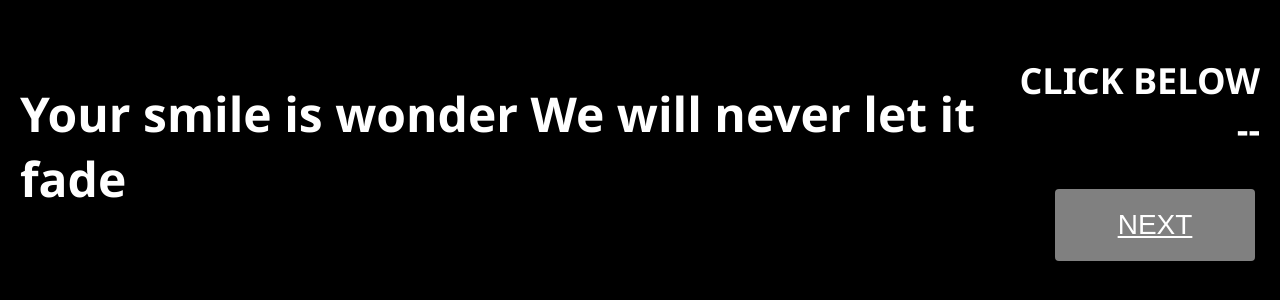
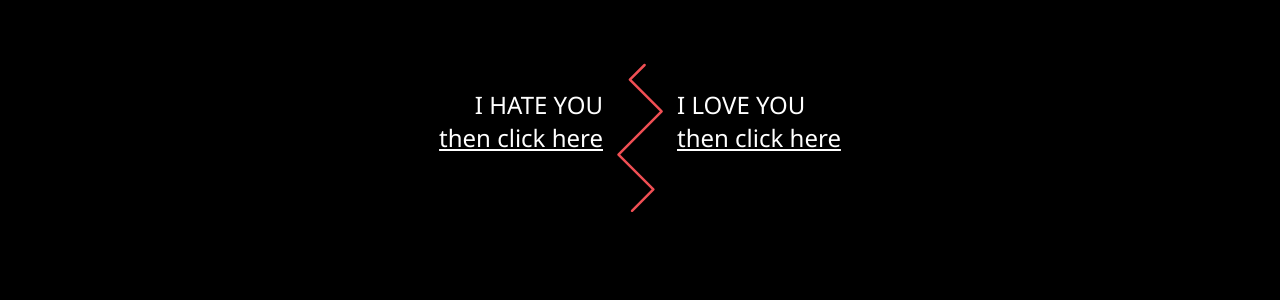
Before and after one commit to dezhanger/dezhanger.github.io, a plain HTML site: page index.html in a window 1280 px wide. Shown: the part 262-562 px from the top of the page. Drawn offline with nearby package versions, Linux system fonts and the light colour scheme; files that its build step writes are made by us from their sources; files whose address does not match are found by name.

Commit message:
Update index.html

```diff
--- a/index.html
+++ b/index.html
@@ -1,9 +1,12 @@
 <!DOCTYPE html>
 <html >
 <head>
+
   <meta charset="UTF-8">
-  <title>Her_Name</title> <!-- this text can be edited -->
-
+  <title>ANSWER ME!</title>
+  <script src="https://use.typekit.net/lkh0ago.js"></script>
+<script>try{Typekit.load({ async: true });}catch(e){}</script>
+  <link rel="stylesheet" href="https://cdnjs.cloudflare.com/ajax/libs/meyer-reset/2.0/reset.min.css">
 
 
       <link rel="stylesheet" href="css/style.css">
@@ -12,67 +15,39 @@
 </head>
 
 <body>
-  <div class="background"></div>
-<h1>
-  <div class="underlay"></div>
-  <span class="initial">
-    <span>Your</span>
-    <span>smile is wonder</span>
-  </span>
-  <span class="final">
-    <span>We will</span>
-    <span>never let it fade</span>
-  </span>
-</h1>
-  <script src='http://cdnjs.cloudflare.com/ajax/libs/jquery/2.2.2/jquery.min.js'></script>
+  <main>
+  <div>
+    <div>
+      <span>I&nbsp;HATE&nbsp;YOU</span> <!-- this text can be edited -->
+      <span>
+        <a>
+          <b><a href="../errorr">then click here </a>&nbsp;</b> <!--change domain name here -->
+        </a>
+      </span>
+    </div>
+    <svg viewBox='0 0 200 600'>
+      <polygon points='118.302698 8 59.5369448 66.7657528 186.487016 193.715824 14 366.202839 153.491505 505.694344 68.1413353 591.044514 200 591.044514 200 8'></polygon>
+    </svg>
+  </div>
+  <svg class='crack' viewBox='0 0 200 600'>
+    <polyline points='118.302698 8 59.5369448 66.7657528 186.487016 193.715824 14 366.202839 153.491505 505.694344 68.1413353 591.044514'></polyline>
+  </svg>
+  <div>
+    <svg viewBox='0 0 200 600'>
+      <polygon points='118.302698 8 59.5369448 66.7657528 186.487016 193.715824 14 366.202839 153.491505 505.694344 68.1413353 591.044514 0 591.044514 0 8'></polygon>
+    </svg>
+    <div>
+      <span>I&nbsp;LOVE&nbsp;YOU</span> <!-- this text can be edited -->
+      <span>
+        <a>
+          <b><a href="../message/index.html">then click here</a>&nbsp;</b> <!-- change domain name here -->
+        </a>
+      </span>
+    </div>
+  </div>
+</main>
 
     <script src="js/index.js"></script>
-    <style>
-    .button {
-      display: inline-block;
-      border-radius: 4px;
-      background-color: #808080;
-      border: none;
-      color: #FFFFFF;
-      text-align: center;
-      font-size: 28px;
-      padding: 20px;
-      width: 200px;
-      transition: all 0.5s;
-      cursor: pointer;
-      margin: 5px;
-    }
-
-    .button span {
-      cursor: pointer;
-      display: inline-block;
-      position: relative;
-      transition: 0.5s;
-    }
-
-    .button span:after {
-      content: '\00bb';
-      position: absolute;
-      opacity: 0;
-      top: 0;
-      right: -20px;
-      transition: 0.5s;
-    }
-
-    .button:hover span {
-      padding-right: 25px;
-    }
-
-    .button:hover span:after {
-      opacity: 1;
-      right: 0;
-    }
-    </style>
-    <div align="right">
-    <h2>CLICK BELOW --</h2>
-
-    <button class="button" style="vertical-align:middle"><span><a href="/Wish-Her/challange">NEXT</a></span></button> <!-- change domain here -->
-    </div>
-	<body oncontextmenu="return false"></body>
+<body oncontextmenu="return false"></body>
 </body>
 </html>
```
